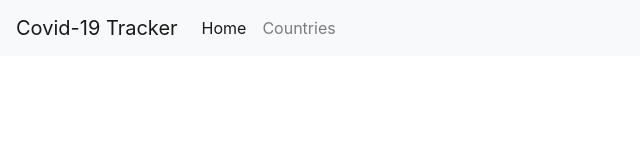
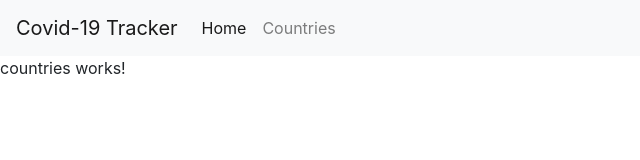
Before and after one commit to AlcatrazALT/covid19-tracker, an Angular app: page /countries in a window 1280 px wide. Before the commit this address led to /. Shown: the top 160 px of the page, without its empty margins (0-640 px from the left). Built offline with nearby package versions, Linux system fonts and the light colour scheme.

Commit message:
feat: Add routing

```diff
--- a/src/app/app-routing.module.ts
+++ b/src/app/app-routing.module.ts
@@ -1,7 +1,12 @@
 import { NgModule } from '@angular/core';
 import { RouterModule, Routes } from '@angular/router';
+import { CountriesComponent } from './components/countries/countries.component';
+import { HomeComponent } from './components/home/home.component';
 
-const routes: Routes = [];
+const routes: Routes = [
+  {path: '', component: HomeComponent},
+  {path: 'countries', component: CountriesComponent}
+];
 
 @NgModule({
   imports: [RouterModule.forRoot(routes)],
--- a/src/app/app.component.html
+++ b/src/app/app.component.html
@@ -1 +1,2 @@
 <app-navbar></app-navbar>
+<router-outlet></router-outlet>
--- a/src/app/app.module.ts
+++ b/src/app/app.module.ts
@@ -5,12 +5,14 @@
 import { AppComponent } from './app.component';
 import { NavbarComponent } from './components/navbar/navbar.component';
 import { HomeComponent } from './components/home/home.component';
+import { CountriesComponent } from './components/countries/countries.component';
 
 @NgModule({
   declarations: [
     AppComponent,
     NavbarComponent,
-    HomeComponent
+    HomeComponent,
+    CountriesComponent
   ],
   imports: [
     BrowserModule,
--- /dev/null
+++ b/src/app/components/countries/countries.component.html
@@ -0,0 +1 @@
+<p>countries works!</p>
--- /dev/null
+++ b/src/app/components/countries/countries.component.ts
@@ -0,0 +1,15 @@
+import { Component, OnInit } from '@angular/core';
+
+@Component({
+  selector: 'app-countries',
+  templateUrl: './countries.component.html',
+  styleUrls: ['./countries.component.css']
+})
+export class CountriesComponent implements OnInit {
+
+  constructor() { }
+
+  ngOnInit(): void {
+  }
+
+}
```
Also changed, not shown: src/app/components/countries/countries.component.css (added).
